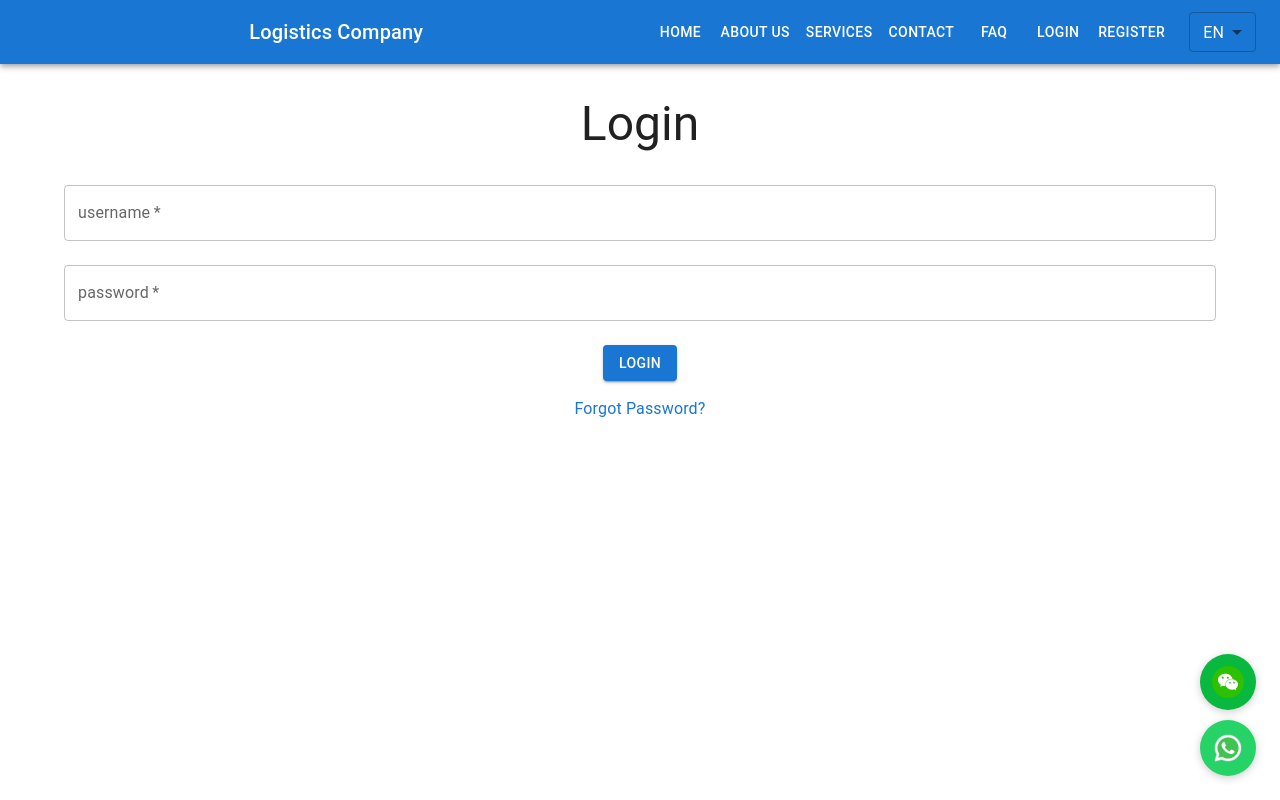
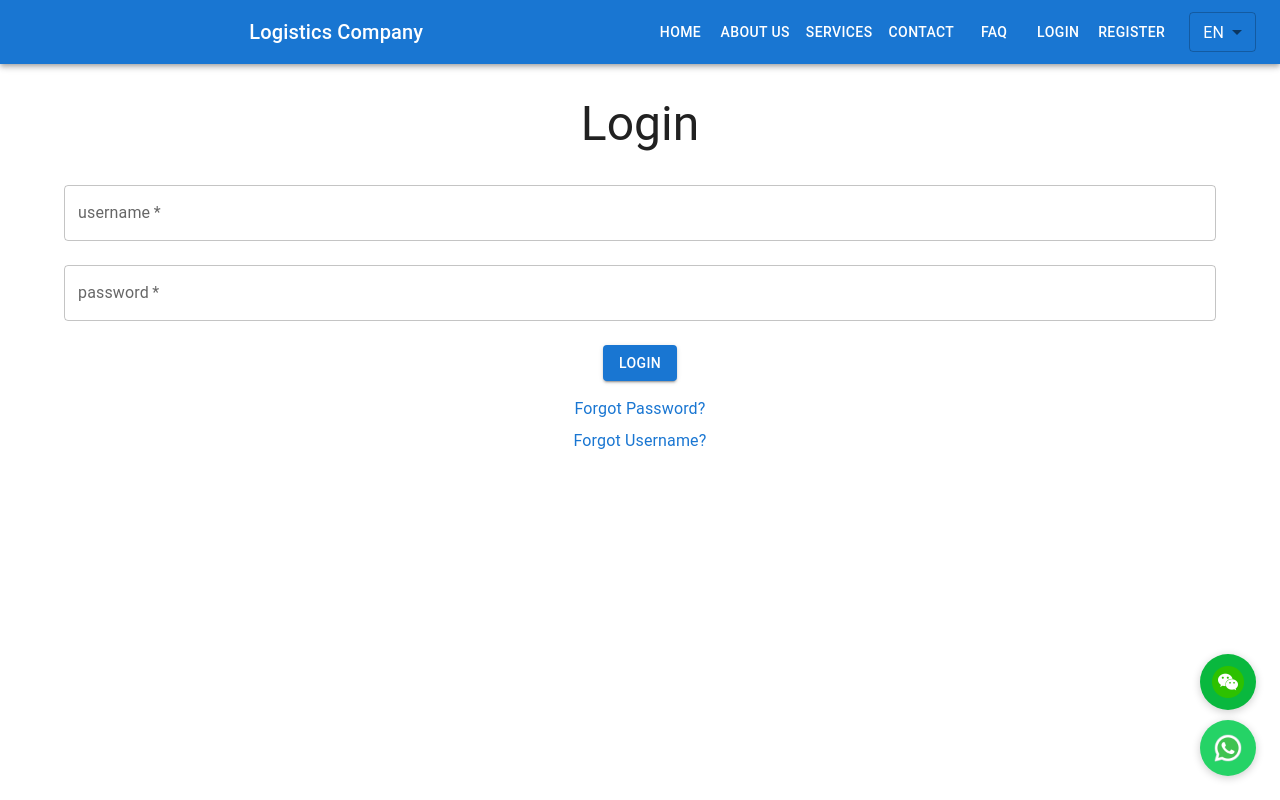
Before and after one commit to johnwongjething/rayray, a React (Create React App) app in the folder frontend/: page /login in a window 1280 px wide. Built offline with nearby package versions, Linux system fonts and the light colour scheme.

Commit message:
Add forgot username UI

```diff
--- a/frontend/src/pages/App.js
+++ b/frontend/src/pages/App.js
@@ -26,6 +26,7 @@ import ResetPassword from './ResetPassword';
 import AccountPage from './AccountPage';
 import NotFound from './NotFound';
 import AccountingReview from './AccountingReview';
+import ForgotUsername from './ForgotUsername';
 import './App.css';
 
 //trigger rebuild
@@ -89,6 +90,7 @@ function App() {
             <Route path="/account-page" element={<AccountPage t={t} />} />
             <Route path="/forgot-password" element={<ForgotPassword t={t} />} />
             <Route path="/reset-password/:token" element={<ResetPassword t={t} />} />
+            <Route path="/forgot-username" element={<ForgotUsername t={t} />} />
             <Route path="/accounting-review" element={<AccountingReview t={t} />} />
             <Route path="/test" element={<TestRoute />} />
             <Route path="*" element={<NotFound t={t} />} />
--- a/frontend/src/pages/Login.js
+++ b/frontend/src/pages/Login.js
@@ -33,10 +33,10 @@ function Login({ t = x => x }) {
         if (data.customer_phone) localStorage.setItem('customer_phone', data.customer_phone);
         navigate('/dashboard');
       } else {
-        setError(data.error || 'Login failed');
+        setError(data.error || t('loginFailed') || 'Login failed');
       }
     } catch (err) {
-      setError('Login failed');
+      setError(t('loginFailed') || 'Login failed');
     }
   };
 
@@ -70,9 +70,14 @@ function Login({ t = x => x }) {
             {t('login')}
           </Button>
         </form>
-        <Link to="/forgot-password" style={{ textDecoration: 'none', color: '#1976d2', marginTop: '16px', display: 'block' }}>
-          Forgot Password?
-        </Link>
+        <Box sx={{ mt: 2, display: 'flex', flexDirection: 'column', gap: 1 }}>
+          <Link to="/forgot-password" style={{ textDecoration: 'none', color: '#1976d2' }}>
+            {t('forgotPassword')}
+          </Link>
+          <Link to="/forgot-username" style={{ textDecoration: 'none', color: '#1976d2' }}>
+            {t('forgotUsername')}
+          </Link>
+        </Box>
         <Snackbar
           open={!!error}
           autoHideDuration={6000}
```
